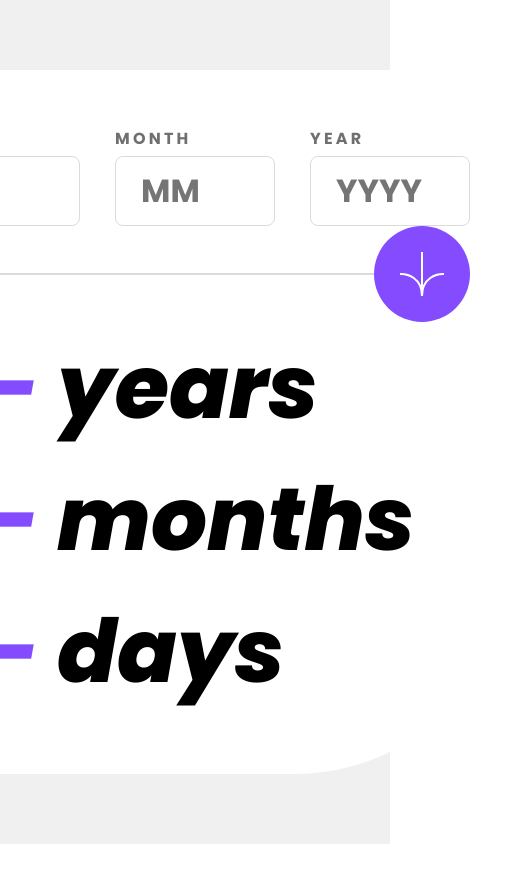
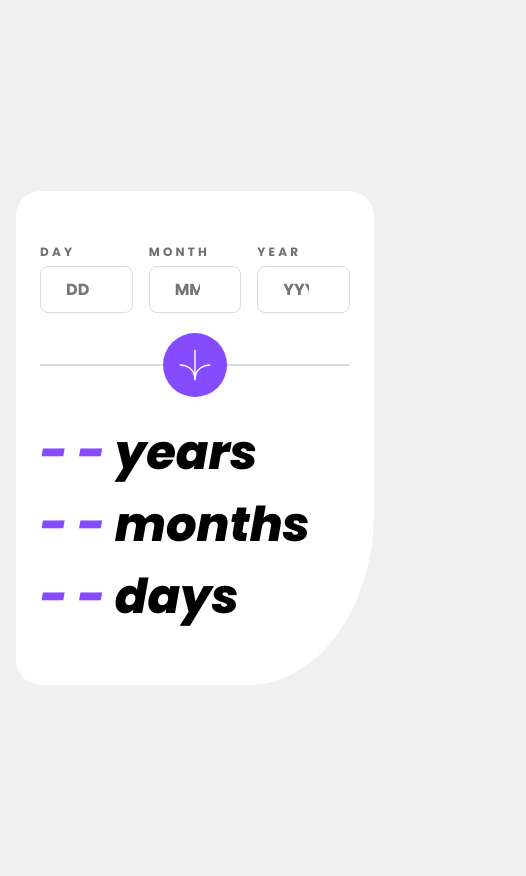
Before and after one commit to michael-truscott/frontendmentor-agecalculatorapp, a plain HTML site: page index.html in a window 390 px wide. Shown: the whole page, 526 px wide, since content can reach past the window. Before the commit the page ends 844 px from the top, so only its background shows below. Drawn offline with Linux system fonts and the light colour scheme.

Commit message:
Mobile styling

```diff
--- a/index.html
+++ b/index.html
@@ -39,8 +39,10 @@
           <hr>
         </div>
 
-        <div id="calculate-button" class="btn-calculate">
-          <img src="assets/images/icon-arrow.svg" alt="Calculate button">
+        <div class="btn-calculate-container">
+          <div id="calculate-button" class="btn-calculate">
+            <img src="assets/images/icon-arrow.svg" alt="Calculate button">
+          </div>
         </div>
       </div>
 
--- a/style.css
+++ b/style.css
@@ -3,9 +3,13 @@
     font-family: 'Poppins', sans-serif;
 }
 
+body {
+    background-color: hsl(0, 0%, 94%);
+}
+
 main {
     min-height: 100vh;
-    background-color: hsl(0, 0%, 94%);
+
     display: flex;
     align-items: center;
     justify-content: center;
@@ -71,17 +75,28 @@ main {
 }
 
 .separator {
-    display: flex;
-    flex-direction: row;
-    align-items: center;
+    height: 96px;
 }
 
 .hr-container {
-    flex: 1;
+    display: flex;
+    align-items: center;
+    width: 100%;
+    height: 100%;
 }
 
 .hr-container hr {
     border: 1px solid hsl(0, 0%, 86%);
+    width: 100%;
+}
+
+.btn-calculate-container {
+    top: -100%;
+    position: relative;
+    width: 100%;
+    display: flex;
+    flex-direction: row;
+    justify-content: end;
 }
 
 .btn-calculate {
@@ -94,6 +109,11 @@ main {
     justify-content: center;
     cursor: pointer;
     user-select: none;
+}
+
+.btn-calculate img {
+    width: 50%;
+    height: 50%;
 }
 
 .btn-calculate:hover {
@@ -109,3 +129,50 @@ main {
 .purple-text {
     color:hsl(259, 100%, 65%)
 }
+
+@media screen and (max-width: 600px) {
+    main {
+        padding: 16px;
+    }
+
+    .age-calculator {
+        width: 100%;
+        padding: 52px 24px;
+    }
+
+    .inputs {
+        gap: 16px;
+    }
+
+    .input-group label {
+        font-size: 12px;
+    }
+
+    .inputs input {
+        width: 100%;
+        font-size: 16px;
+    }
+
+    .separator {
+        height: 64px;
+        margin: 20px 0;
+    }
+
+    .hr-container {
+        position: relative;
+        width: 100%;
+    }
+
+    .btn-calculate-container {
+        justify-content: center;
+    }
+
+    .btn-calculate {
+        width: 64px;
+        height: 64px;
+    }
+
+    .results h1 {
+        font-size: 48px;
+    }
+}
```
